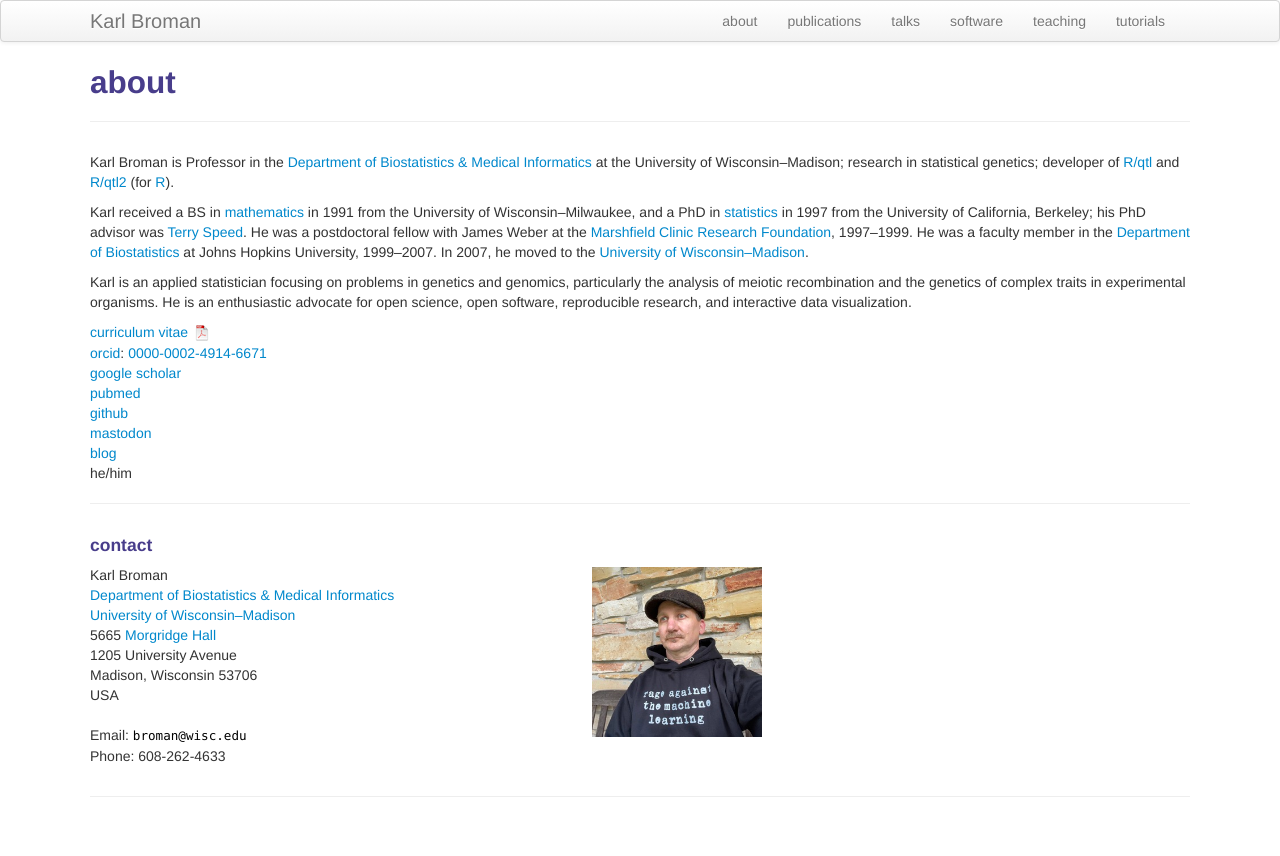
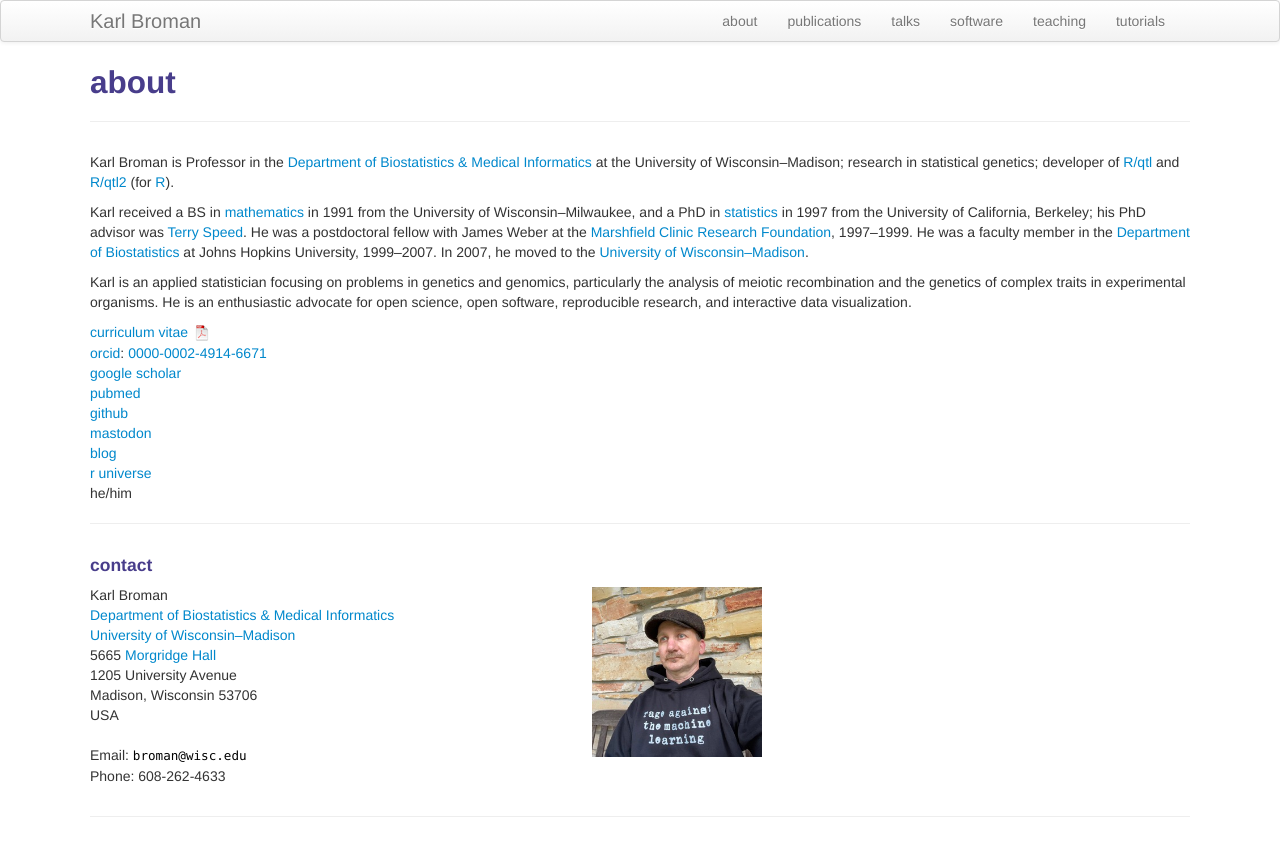
Before and after one commit to kbroman/kbroman.github.io, a Jekyll site: the page built from about.md, in a window 1280 px wide. Shown: the top 856 px of the page. Built offline with Jekyll 4.4.1, drawn with Linux system fonts in a browser that asks for light colours.

Commit message:
about.md: Add link to r-universe page

```diff
--- a/about.md
+++ b/about.md
@@ -39,6 +39,7 @@ reproducible research, and interactive data visualization.
 [github](https://github.com/kbroman)<br/>
 <a rel="me" href="https://rstats.me/@kbroman">mastodon</a><br/>
 [blog](https://kbroman.org/blog/) <br/>
+[r universe](https://kbroman.r-universe.dev/builds) <br/>
 he/him
 
 ---
```
